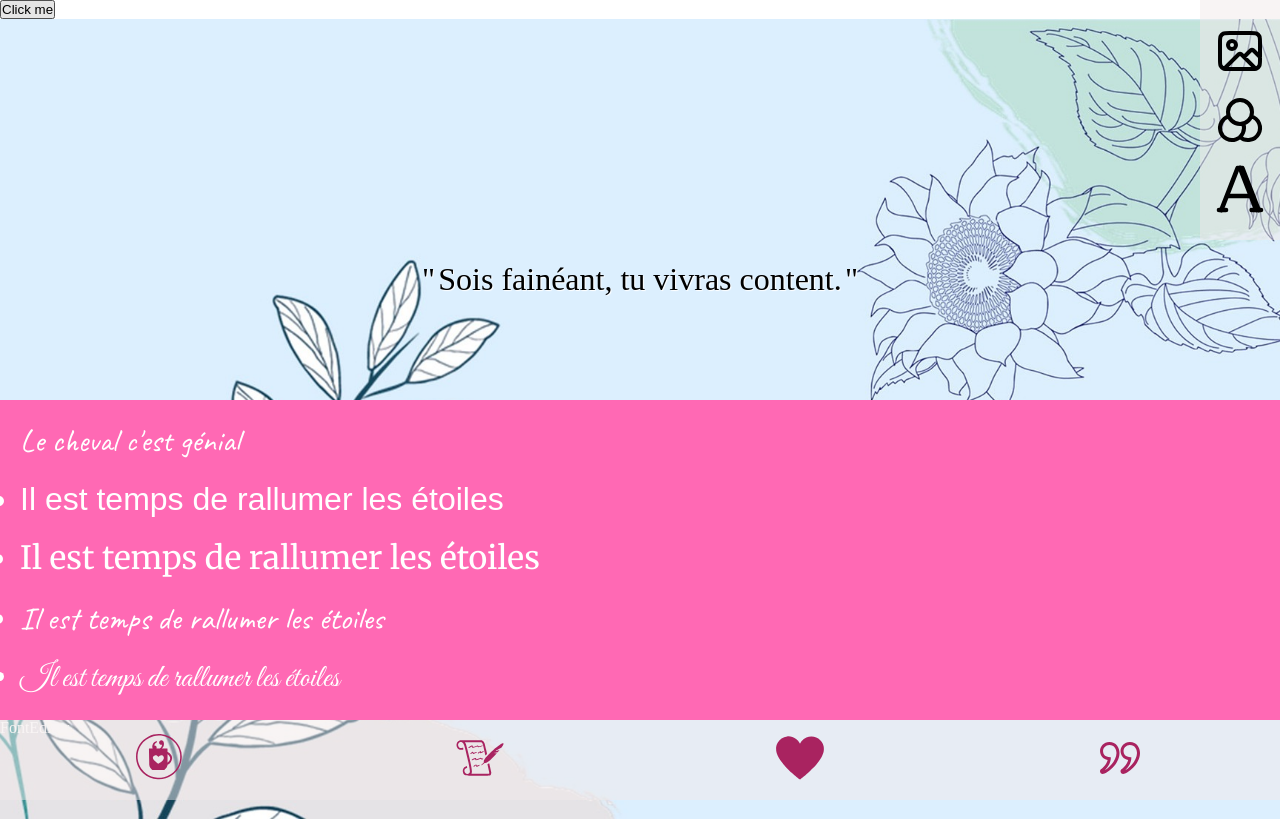
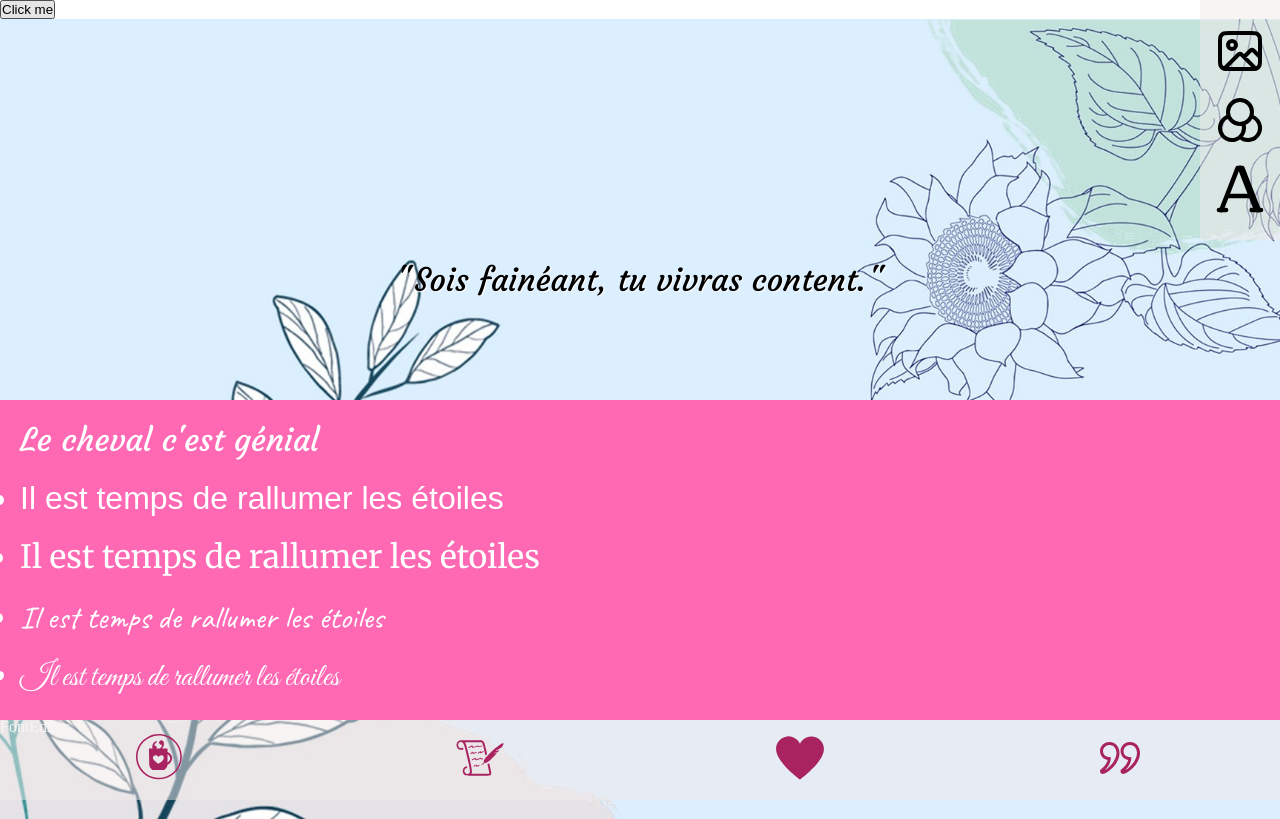
Before and after one commit to jneda/mpp-next, a Next.js app: page /editor in a window 1280 px wide. Both pictures are taken after a click on the icon 1240 px from the left and 189 px from the top of the page. Built offline with nearby package versions, Linux system fonts and the light colour scheme; a web font is replaced by a local one.

Commit message:
changePolice in quoteview from fonteditor

```diff
--- a/src/components/QuoteEditor/Editors/FontEditor.jsx
+++ b/src/components/QuoteEditor/Editors/FontEditor.jsx
@@ -45,7 +45,7 @@ export default function FontEditor(props) {
   const [ actualPolice, setActualPolice ] = useState(defaultPolice)
 
   function setPolice(element) {
-    var divText = document.getElementById('test-font')
+
     const clickedPolice = element.target.classList[0];
 
     setActualPolice(clickedPolice)
@@ -66,7 +66,7 @@ export default function FontEditor(props) {
       }}
       className={styles.editor}
     >
-        <div className={`${styles.testFontText} ${caveat.className}`} id="test-font">
+        <div className={`${styles.testFontText} ${defaultPolice}`} id="test-font">
           Le cheval c'est génial
         </div>
         <ul>
--- a/src/components/QuoteEditor/QuoteEditor.jsx
+++ b/src/components/QuoteEditor/QuoteEditor.jsx
@@ -36,7 +36,10 @@ export default function QuoteEditor() {
 
 
   const modifyPolice = (dataInChild) => {
-    console.log(dataInChild)
+    var divText = document.getElementById("text-font-police")
+
+    divText.classList.replace(userPolice, `${dataInChild}`);
+    console.log(userPolice)
   }
   /* const editors = {
     [Modes.PREVIEW]: null,
--- a/src/components/QuoteView/QuoteView.jsx
+++ b/src/components/QuoteView/QuoteView.jsx
@@ -1,4 +1,11 @@
 import styles from "./QuoteView.module.css";
+import { useState } from "react";
+import { Courgette } from '@next/font/google'
+
+const courgette = Courgette({
+  subsets: ['latin'],
+  weight: '400'
+})
 
 export default function QuoteView({ id, quote, viewStyle, className }) {
   const {
@@ -11,6 +18,9 @@ export default function QuoteView({ id, quote, viewStyle, className }) {
     bgColor
   } = viewStyle;
 
+
+  const [ defaultPolice, setDefaultPolice] = useState(`${courgette.className}`)
+
   return (
     <article
       id={id}
@@ -22,9 +32,10 @@ export default function QuoteView({ id, quote, viewStyle, className }) {
     >
       <blockquote className={styles.blockquote}>
         <p
-          className={styles.quoteContent}
+          id="text-font-police"
+          className={`${styles.quoteContent} ${defaultPolice}`}
           style={{
-            fontFamily: contentFont,
+            // fontFamily: contentFont,
             fontSize: contentFontSize,
             fontColor: fgColor
           }}
```
